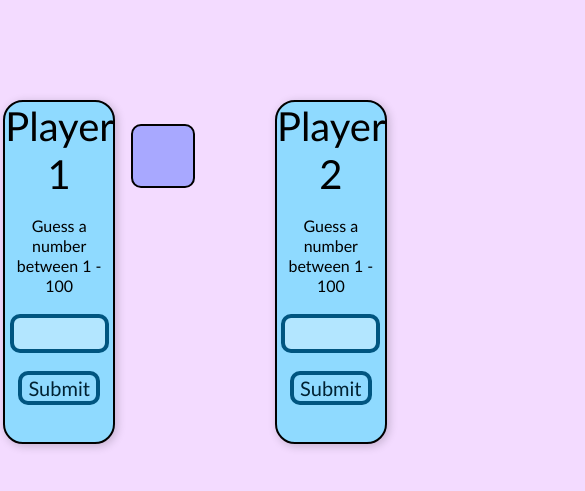
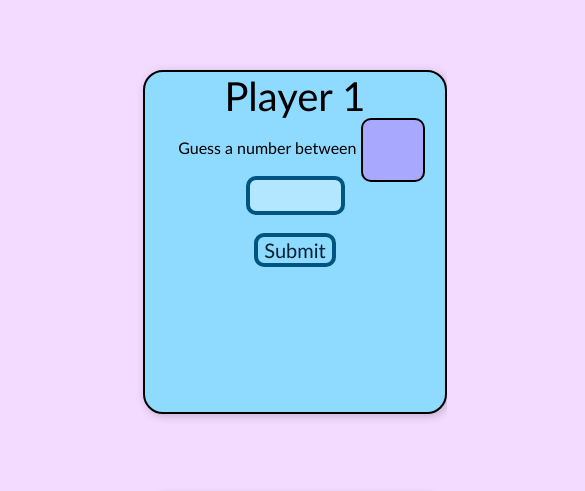
Before and after one commit to aribazia77-droid/aribazia77.github.io, a plain HTML site: page guess2.html in a window 390 px wide. Shown: the part 282-773 px from the top of the page, 585 px wide, since content can reach past the window. Drawn offline with Linux system fonts and the light colour scheme.

Commit message:
Update guess2.css

```diff
--- a/guess2.css
+++ b/guess2.css
@@ -319,4 +319,61 @@ a{     /* link inside the startgamebtn */
         color:hsl(207, 100%, 95%);
         transition:0.1s;
     }
+
+    /* MAIN GAME PAGE */
+    #container{
+        display: block;
+    }
+    .heading2{
+        text-align:center;
+    }
+
+    .game_container{
+        display:block;
+    }
+    #box1{
+        width:300px;
+        height:340px;
+        border: black 2px solid;
+        border-radius:20px;
+        position:relative;
+        left:55px;
+        /*transform: translateX(50%); /* moves the element 50% of its own width to the RIGHT */
+        /*transform: translateY(50%); /* moves the element 50% of its own height DOWNWARD */
+        /* the first one (X) moves right and the second one (Y) moves down */
+        box-shadow: 2px 2px 10px rgba(0,0,0,0.2);
+        background-color:hsl(200, 100%, 78%);
+    }
+    #box2{
+        width:300px;
+        height:340px;
+        border: black 2px solid;
+        border-radius:20px;
+        position:relative;
+        left:55px;
+        /* the first one (X) moves right and the second one (Y) moves down */
+        box-shadow: 2px 2px 10px rgba(0,0,0,0.2);
+        background-color:hsl(200, 100%, 78%);
+    }
+    #attempts_display1{
+        width:60px;
+        height:60px;
+        border: 2px solid black;
+        border-radius:10px;
+        background-color:rgb(168, 168, 255);
+        position:relative;
+        bottom:800px;
+        left:230px;
+    }
+    #attempts_display2{
+        width:60px;
+        height:60px;
+        border: 2px solid black;
+        border-radius:10px;
+        background-color:rgb(168, 168, 255);
+        font-size:35px;
+        position: relative;
+        bottom:375px;
+        left:168px;
+    }
 }
```
